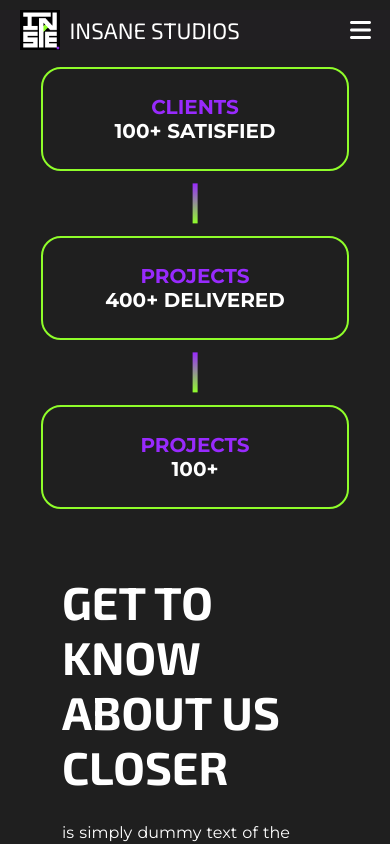
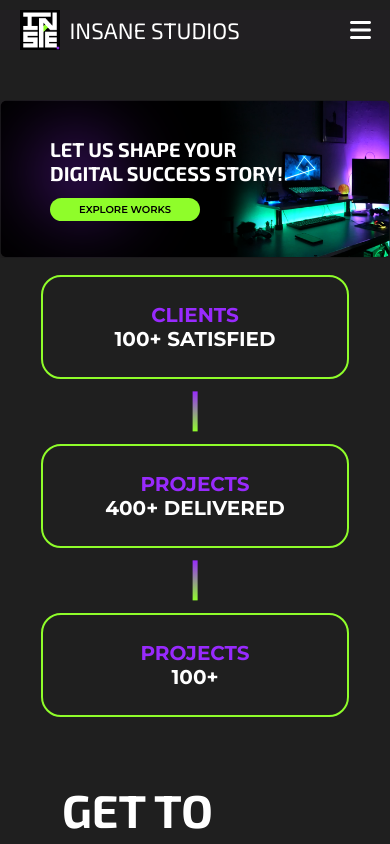
Before and after one commit to MubashirMalik/the-insane-studio, a React (Create React App) app: page / in a window 390 px wide. Shown: the top 844 px of the page. Built offline with nearby package versions, Linux system fonts and the light colour scheme.

Commit message:
TK - Fix hero area

```diff
--- a/src/App.js
+++ b/src/App.js
@@ -18,7 +18,7 @@ function App() {
             <Navbar
 
             />
-            {/* <Hero /> */}
+            <Hero />
             <div className="wrapper">
                 <Stats />
                 <GetToKnowUs />
--- a/src/components/Hero.js
+++ b/src/components/Hero.js
@@ -11,7 +11,7 @@ const Hero = () => {
                 alt="the-insane-studio hero-image"
             />
             <div className="overlay">
-                <h1 className="heading">Let us shape your<br/> digital success story!</h1>
+                <h1 className="different-heading">Let us shape your<br/> digital success story!</h1>
                 <button className="button">Explore Works</button>
             </div>
         </div>
--- a/src/index.css
+++ b/src/index.css
@@ -42,6 +42,13 @@ body {
     text-align: center;
     margin-top: 50px;
     margin-bottom: 60px;
+}
+
+.different-heading{
+    color: white;
+    font-size: 40px;
+    text-align: center;
+    margin-top: 50px;
 }
 
 button {
@@ -403,6 +410,14 @@ position: relative;
 
 /* Responsive Design */
 @media(max-width: 992px) {
+    .overlay{
+        padding-left: 100px;
+    }
+
+    .different-heading{
+        font-size: 30px;
+    }
+
     .navbar-items{
         display: none;
     }
@@ -413,6 +428,7 @@ position: relative;
 
     .dropdown-menu{
         display: block;
+        z-index:1;
     }
 
     .service{
@@ -536,8 +552,20 @@ position: relative;
         margin-top: 30px;
         margin-bottom: 30px;
     }
+  }
 
-    .overlay-text {
-        width: 80%;
-      }
+  @media (max-width: 525px) {
+    .overlay{
+        padding-left: 50px;
+    }
+
+    .overlay button {
+        font-size:10px;
+        padding:5px 7px;
+        width:150px;
+    }
+
+    .different-heading{
+        font-size:20px
+    }
   }
```
